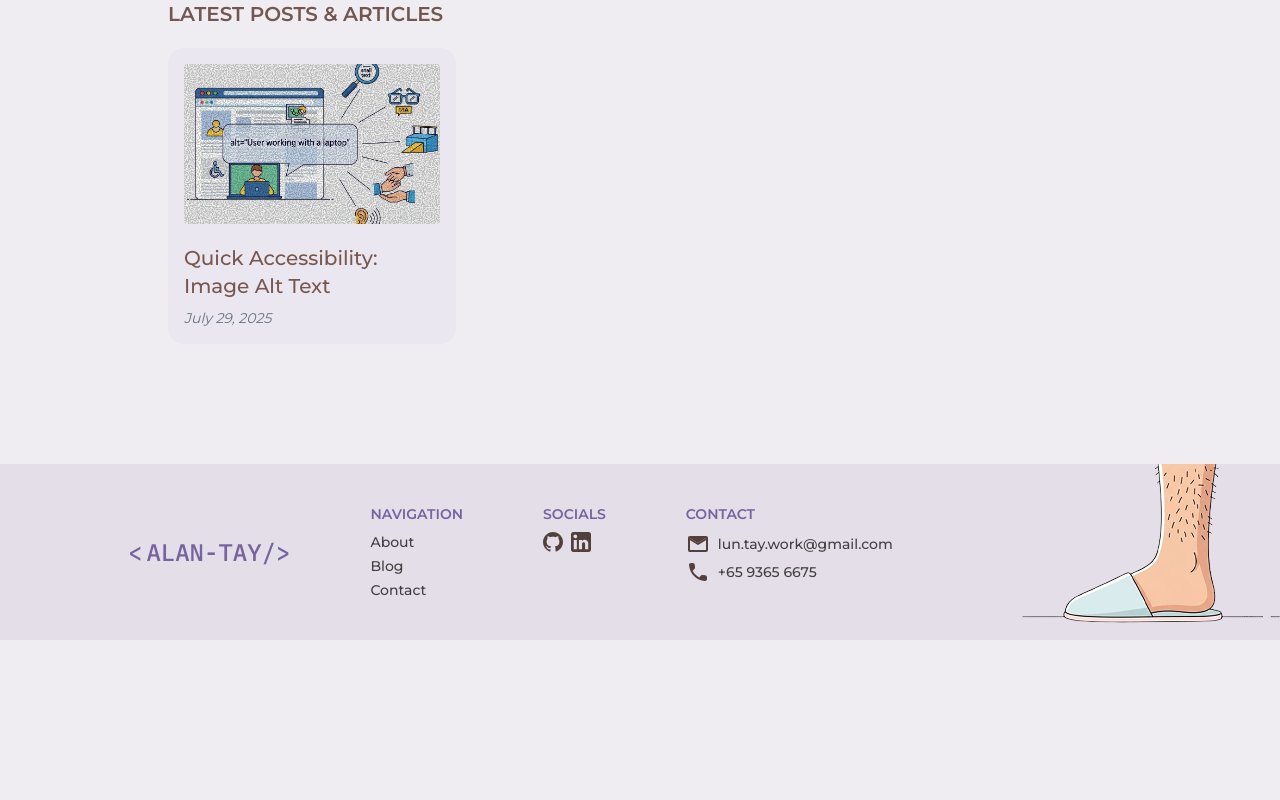
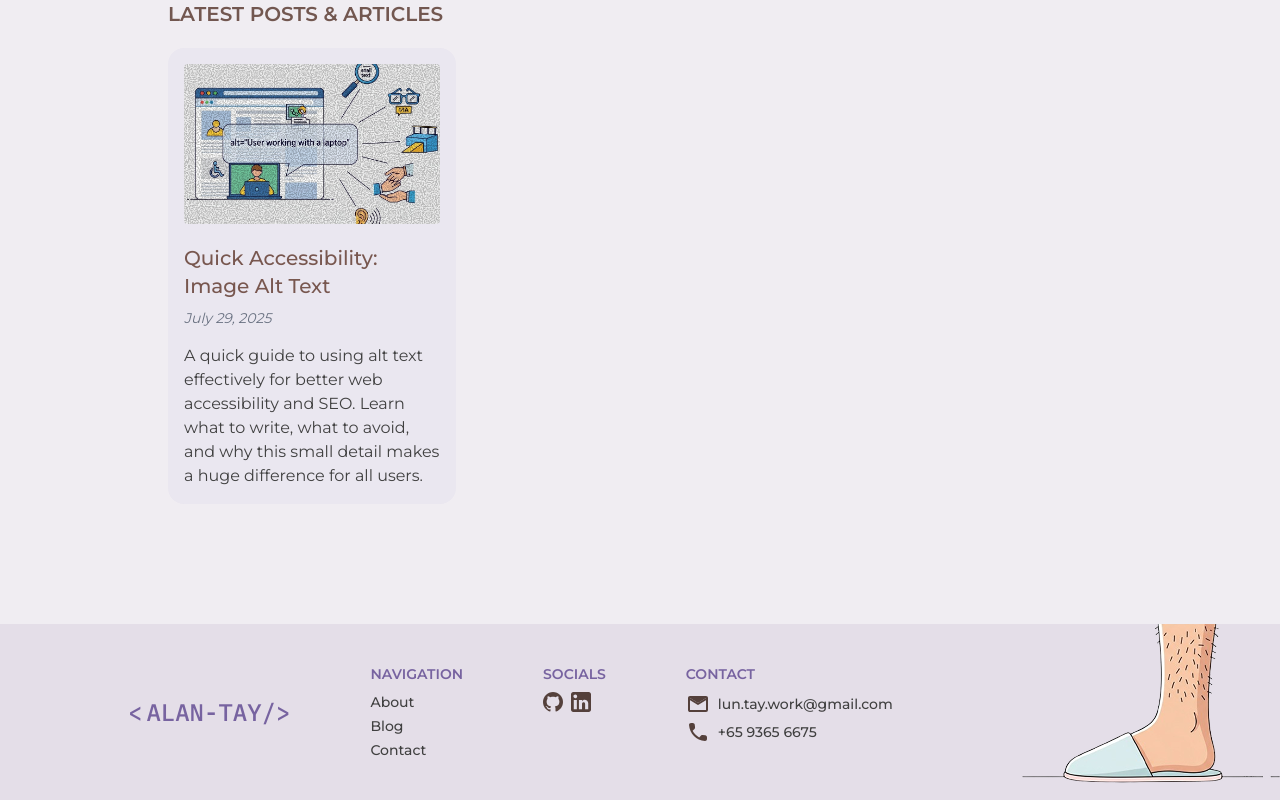
Before and after one commit to alantay/next-pi, a Next.js app: page / in a window 1280 px wide. Shown: the part 1196-1996 px from the top of the page. Before the commit the page ends 1836 px from the top, so only its background shows below. Built offline with nearby package versions, Linux system fonts and the light colour scheme; what tailwindcss-motion would draw is missing.

Commit message:
tweak blog list

```diff
--- a/src/components/ThemeSwitcher/ThemeSwitcher.tsx
+++ b/src/components/ThemeSwitcher/ThemeSwitcher.tsx
@@ -38,7 +38,7 @@ const ThemeSwitcher = () => {
       onClick={toggleTheme}
     >
       <span className="opacity-0 transition-opacity duration-300 group-hover:opacity-100">
-        {theme === "dark" ? "light mode" : "dark mode"}
+        {theme === "dark" ? "Light mode" : "Dark mode"}
       </span>
       {theme === "dark" ? (
         <svg
--- a/src/content/blog/quick-a11y-fix-image-tag/index.mdx
+++ b/src/content/blog/quick-a11y-fix-image-tag/index.mdx
@@ -17,6 +17,8 @@ export const frontmatter = {
     { title: "Write meaningful description", id: "meaningful-description" },
     { title: "Things to avoid", id: "to-avoid" },
   ],
+  summary:
+    "A quick guide to using alt text effectively for better web accessibility and SEO. Learn what to write, what to avoid, and why this small detail makes a huge difference for all users.",
 };
 
 # {frontmatter.title}
--- a/src/features/blog/components/ListBlog/ListBlog.tsx
+++ b/src/features/blog/components/ListBlog/ListBlog.tsx
@@ -27,7 +27,7 @@ const ListBlog = async ({ className = "" }: { className?: string }) => {
   return (
     <ul className={`${className}`}>
       {posts.map((post) => {
-        const { title, image, date, slug } = post;
+        const { title, image, date, slug, summary } = post;
         return (
           <li
             key={slug}
@@ -53,6 +53,7 @@ const ListBlog = async ({ className = "" }: { className?: string }) => {
                   day: "numeric",
                 })}
               </div>
+              <p className="mt-4 text-base">{summary}</p>
             </Link>
           </li>
         );
```
